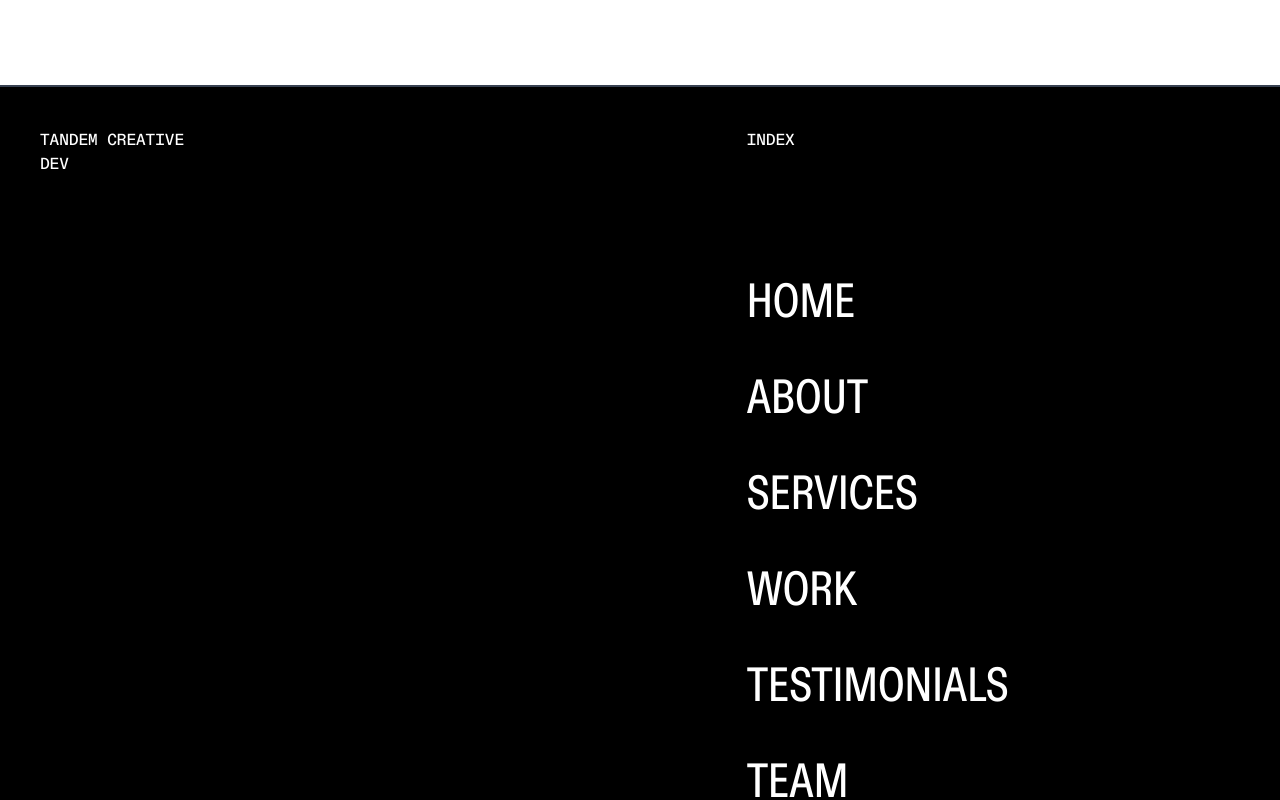
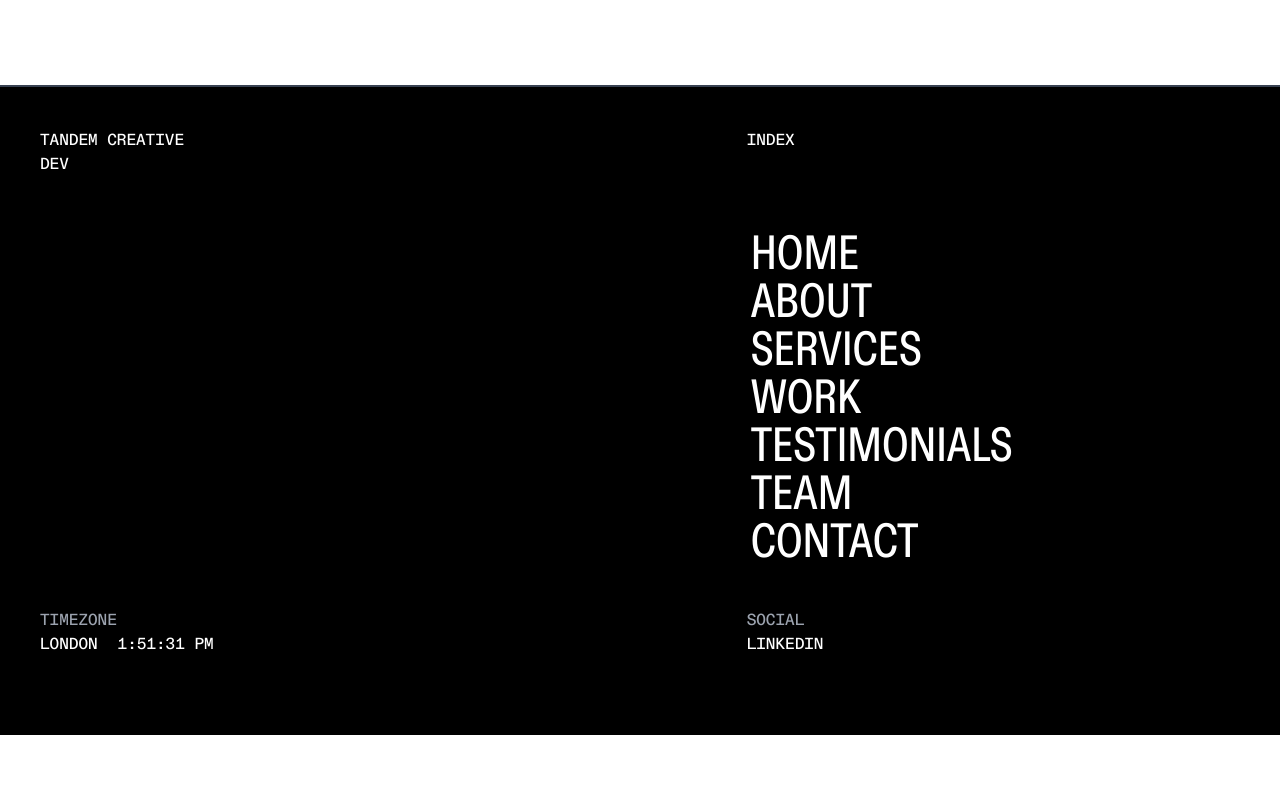
Before and after one commit to TandemCreativeDev/tandem, a Next.js app: page / in a window 1280 px wide. Shown: the part 6060-6860 px from the top of the page. After the commit the page ends 6795 px from the top, so only its background shows below. Built offline with nearby package versions, Linux system fonts and the light colour scheme.

Commit message:
fix: weird gap rendering on chrome in Footer.tsx

```diff
--- a/src/components/layout/Footer.tsx
+++ b/src/components/layout/Footer.tsx
@@ -11,7 +11,7 @@ export default function FooterSection() {
       <h2 className="col-span-2 col-start-1 mb-10 pl-20 md:mb-0 md:pl-10">
         tandem creative dev
       </h2>
-      <div className="col-span-1 col-start-8 h-full pl-20 md:pl-0">
+      <div className="col-span-1 col-start-8 overflow-visible whitespace-nowrap h-full pl-20 md:pl-0">
         <h3 className="mb-5 md:mb-20">index</h3>
         <SectionLinks
           className="flex flex-col font-tandem-condensed-medium text-5xl"
--- a/src/components/ui/SectionLinks.tsx
+++ b/src/components/ui/SectionLinks.tsx
@@ -29,14 +29,12 @@ export default function SectionLinks({
             <Link
               href={`#${item}`}
               className={clsx(
-                `
-                relative z-10
+                `relative z-10
                 before:absolute before:top-0 before:left-0 before:w-full before:h-full
                 before:bg-white before:z-[-1] before:transition-transform motion-reduce:before:transition-none before:duration-500
                 before:origin-right before:scale-x-0 before:scale-y-75
                 hover:before:origin-left hover:before:scale-x-100 hover:!text-black
-                px-1
-              `,
+                px-1`,
                 padded && "py-[2px]"
               )}
               onClick={() => onClick(false)}
```
